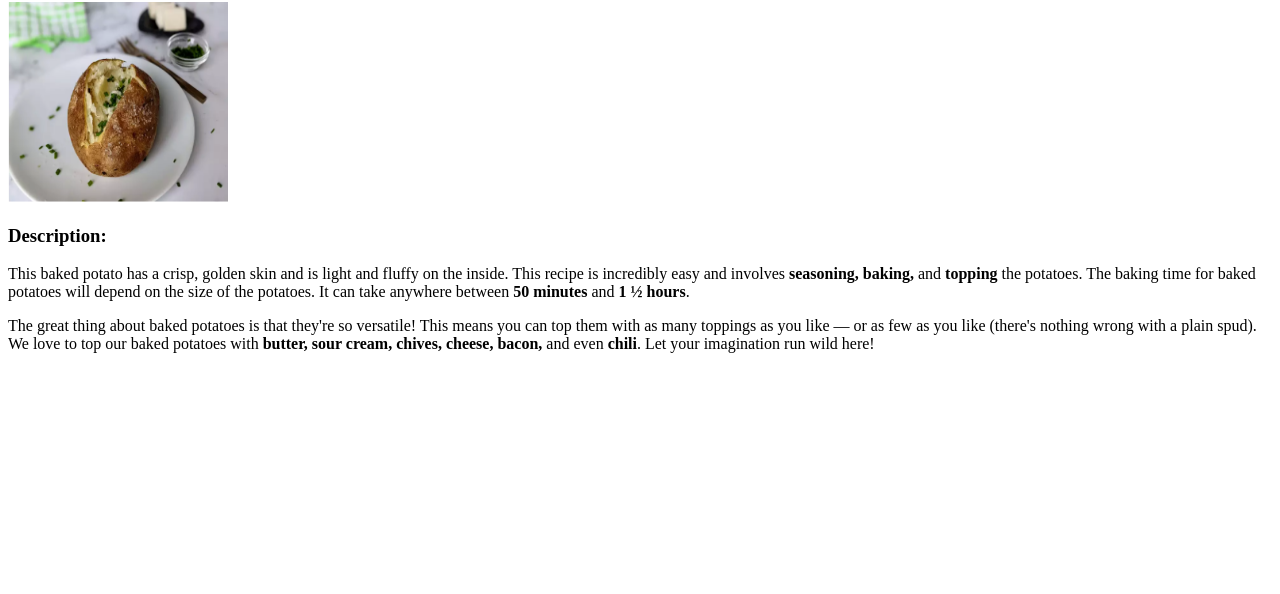
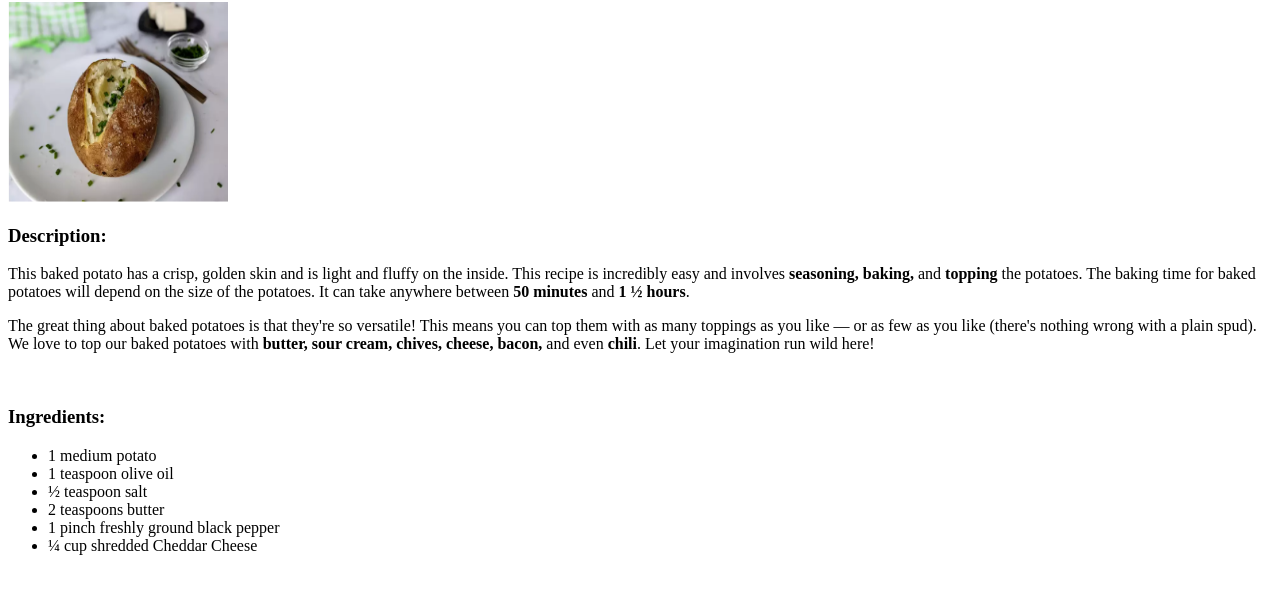
Before and after one commit to suditaha/odin-recipes, a plain HTML site: page recipes/baked-potato.html in a window 1280 px wide. Shown: the part 78-672 px from the top of the page. Drawn offline with Linux system fonts and the light colour scheme.

Commit message:
Add Ingredients for Recipe 1 (Potato)

```diff
--- a/recipes/baked-potato.html
+++ b/recipes/baked-potato.html
@@ -17,6 +17,17 @@
         This means you can top them with as many toppings as you like — or as few as you like (there's nothing wrong with a plain spud).
         We love to top our baked potatoes with <b>butter, sour cream, chives, cheese, bacon,</b> and even <b>chili</b>.
         Let your imagination run wild here!</p>
+        <br>
+        <h3>Ingredients:</h3>
+        <ul>
+            <li>1 medium potato</li>
+            <li>1 teaspoon olive oil</li>
+            <li>½ teaspoon salt</li>
+            <li>2 teaspoons butter</li>
+            <li>1 pinch freshly ground black pepper</li>
+            <li>¼ cup shredded Cheddar Cheese</li>
+        </ul>
+
 
     </body>
 </html>
```
